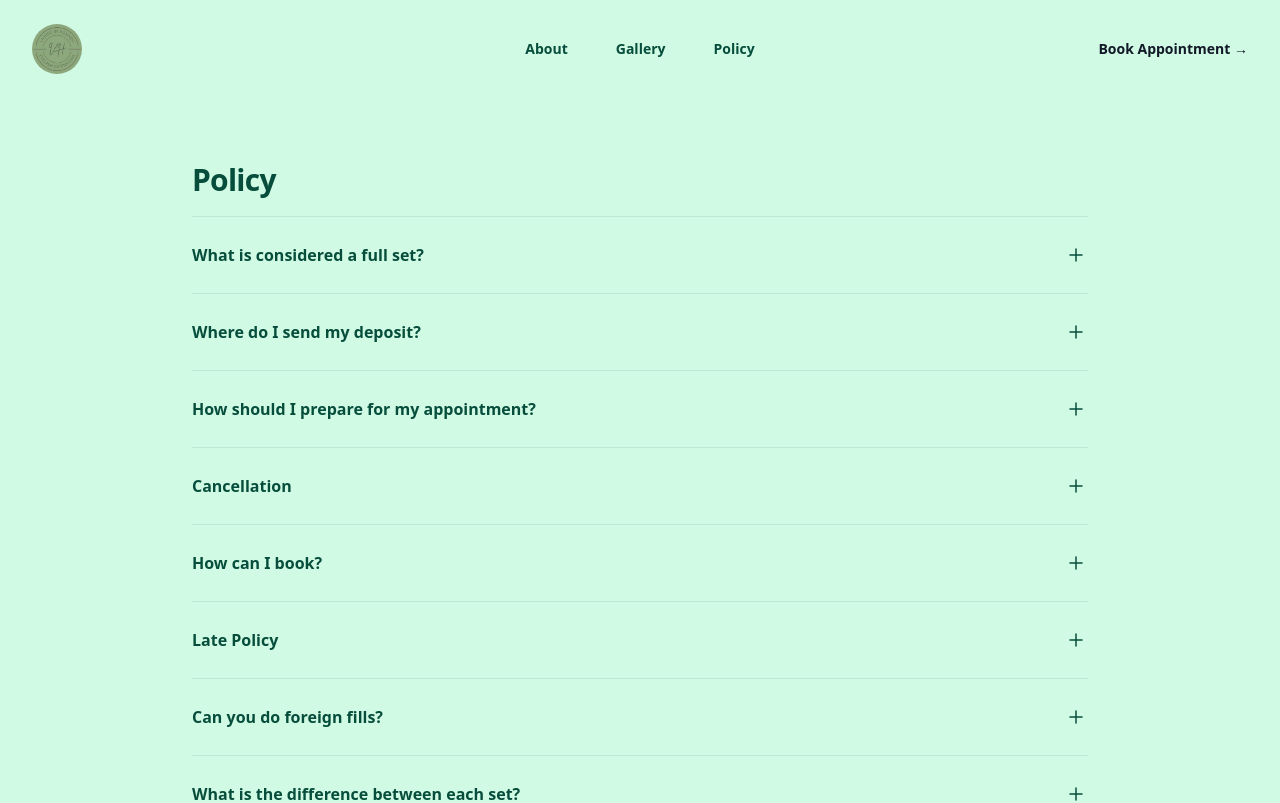
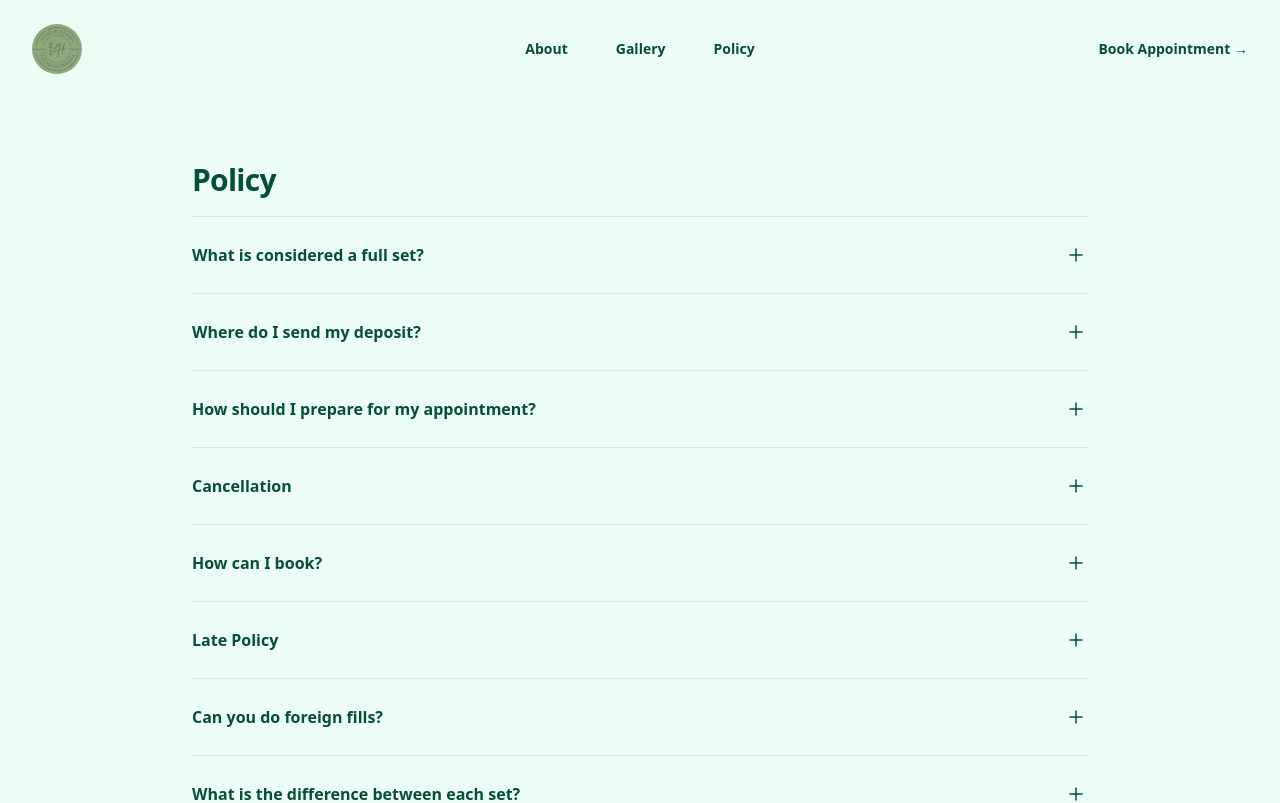
Before and after one commit to khanhtruong0808/lashed-by-vienna, a Next.js app: page /policy in a window 1280 px wide. Shown: the top 803 px of the page. Built offline with nearby package versions, Linux system fonts and the light colour scheme.

Commit message:
color change

```diff
--- a/src/app/layout.tsx
+++ b/src/app/layout.tsx
@@ -14,7 +14,7 @@ export default function RootLayout({
 }) {
   return (
     <html lang="en">
-      <body className="bg-emerald-100">
+      <body className="bg-emerald-50">
         <Navbar />
         <div className="min-h-screen">{children}</div>
         <Footer />
--- a/src/app/page.tsx
+++ b/src/app/page.tsx
@@ -67,7 +67,7 @@ export default function Home() {
                   </a>
                   <a
                     href="#"
-                    className="text-sm font-semibold leading-6 text-gray-900"
+                    className="text-sm font-semibold leading-6 text-emerald-900"
                   >
                     View Lash Menu <span aria-hidden="true">→</span>
                   </a>
--- a/src/app/policy/page.tsx
+++ b/src/app/policy/page.tsx
@@ -70,7 +70,7 @@ const lashDescription = [
 
 export default function PolicyPage() {
   return (
-    <div className="bg-emerald-100">
+    <div className="bg-emerald-50">
       <div className="mx-auto max-w-7xl px-6 py-24 sm:py-32 lg:px-8 lg:py-40">
         <div className="mx-auto max-w-4xl divide-y divide-emerald-900/10">
           <h1 className="text-3xl font-bold leading-10 tracking-tight text-emerald-900">
--- a/src/components/Footer.tsx
+++ b/src/components/Footer.tsx
@@ -15,7 +15,7 @@ const navigation = [
 ];
 export const Footer = () => {
   return (
-    <footer className="bg-emerald-100">
+    <footer className="bg-emerald-50">
       <div className="mx-auto max-w-7xl px-6 py-12 md:flex md:items-center md:justify-between lg:px-8">
         <div className="flex justify-center space-x-6 md:order-2">
           {navigation.map((item) => (
--- a/src/components/Navbar.tsx
+++ b/src/components/Navbar.tsx
@@ -34,7 +34,7 @@ export const Navbar = () => {
         <div className="flex lg:hidden">
           <button
             type="button"
-            className="-m-2.5 inline-flex items-center justify-center rounded-md p-2.5 text-gray-700"
+            className="-m-2.5 inline-flex items-center justify-center rounded-md p-2.5 text-emerald-700"
             onClick={() => setMobileMenuOpen(true)}
           >
             <span className="sr-only">Open main menu</span>
@@ -53,7 +53,10 @@ export const Navbar = () => {
           ))}
         </div>
         <div className="hidden lg:flex lg:flex-1 lg:justify-end">
-          <a href="#" className="text-sm font-semibold leading-6 text-gray-900">
+          <a
+            href="#"
+            className="text-sm font-semibold leading-6 text-emerald-900"
+          >
             Book Appointment <span aria-hidden="true">&rarr;</span>
           </a>
         </div>
@@ -65,7 +68,7 @@ export const Navbar = () => {
         onClose={setMobileMenuOpen}
       >
         <div className="fixed inset-0 z-50" />
-        <Dialog.Panel className="fixed inset-y-0 right-0 z-50 w-full overflow-y-auto bg-emerald-100 px-6 py-6 sm:max-w-sm sm:ring-1 sm:ring-gray-900/10">
+        <Dialog.Panel className="fixed inset-y-0 right-0 z-50 w-full overflow-y-auto bg-emerald-50 px-6 py-6 sm:max-w-sm sm:ring-1 sm:ring-emerald-900/10">
           <div className="flex items-center justify-between">
             <a href="#" className="-m-1.5 p-1.5">
               <span className="sr-only">Your Company</span>
@@ -79,7 +82,7 @@ export const Navbar = () => {
             </a>
             <button
               type="button"
-              className="-m-2.5 rounded-md p-2.5 text-gray-700"
+              className="-m-2.5 rounded-md p-2.5 text-emerald-700"
               onClick={() => setMobileMenuOpen(false)}
             >
               <span className="sr-only">Close menu</span>
@@ -93,7 +96,7 @@ export const Navbar = () => {
                   <a
                     key={item.name}
                     href={item.href}
-                    className="-mx-3 block rounded-lg px-3 py-2 text-base font-semibold leading-7 text-emerald-900 hover:bg-gray-50"
+                    className="-mx-3 block rounded-lg px-3 py-2 text-base font-semibold leading-7 text-emerald-900 hover:bg-emerald-100"
                   >
                     {item.name}
                   </a>
@@ -102,7 +105,7 @@ export const Navbar = () => {
               <div className="py-6">
                 <a
                   href="#"
-                  className="-mx-3 block rounded-lg px-3 py-2.5 text-base font-semibold leading-7 text-emerald-900 hover:bg-gray-50"
+                  className="-mx-3 block rounded-lg px-3 py-2.5 text-base font-semibold leading-7 text-emerald-900 hover:bg-emerald-100"
                 >
                   Book Appointment
                 </a>
```
